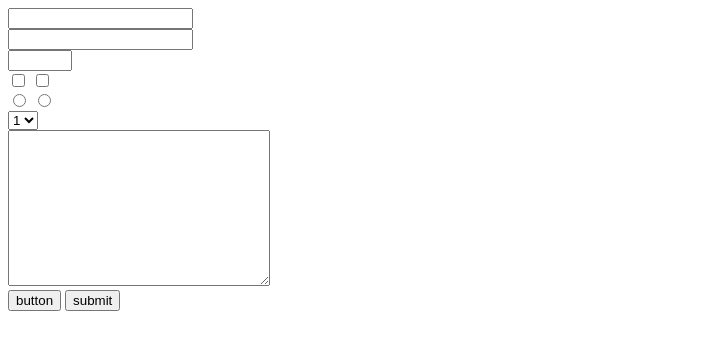
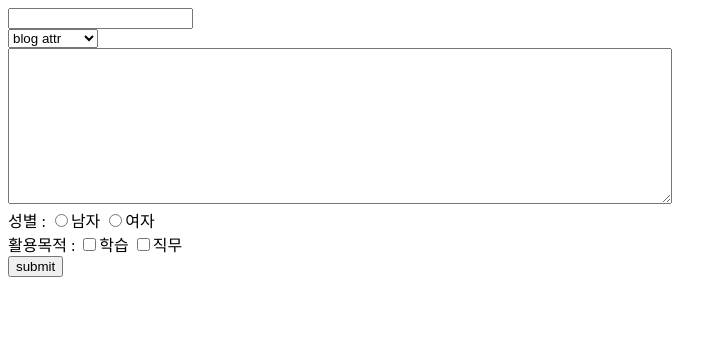
Before and after one commit to copyNdpaste/DjangoPracticesForMe, a Django app: page /blog/form/ in a window 1280 px wide. Shown: the top 350 px of the page, without its empty margins (0-727 px from the left). Run offline with Django 3.2, Linux system fonts and the light colour scheme.

Commit message:
[For Django Newbie] html tag 사용, views.py의 함수에서 request.POST.get(''), request.POST.getlist('')으로 값 받기. f는 format()임, 문자열 안에 { 변수 } 사용하기 위해 사용함. 2019.03.21

```diff
--- a/workspace/myweb/blog/templates/blog/form.html
+++ b/workspace/myweb/blog/templates/blog/form.html
@@ -8,34 +8,30 @@
     <form action="/blog/form/" method="POST">
         {% csrf_token %}
         <div>
-            <input type="text" name="txt">
+            <input type="text" name="title">
         </div>
         <div>
-            <input type="password" name="pass">
-        </div>
-        <div>
-            <input type="number" name="num" min="10" max="100" step="5">
-        </div>
-        <div>
-            <input type="checkbox" name="chk1" value="1">
-            <input type="checkbox" name="chk1" value="2">
-        </div>
-        <div>
-            <input type="radio" name="rdo1" value="1">
-            <input type="radio" name="rdo1" value="2">
-        </div>
-        <div>
-            <select name="sel">
-                <option value="1">1</option>
-                <option value="2">2</option>
+            <select name="type">
+                <option value="attr">blog attr</option>
+                <option value="size">blog size</option>
+                <option value="border">blog border</option>
             </select>
         </div>
         <div>
-            <textarea name="txt_area" cols="30" rows="10"></textarea>
+            <textarea name="note" cols="80" rows="10"></textarea>
         </div>
         <div>
-            <button type="button" onclick="alert(0)">button</button>
-            <button type="submit">submit</button>
+            성별 :
+            <input type="radio" name="gender" value="m">남자
+            <input type="radio" name="gender" value="w">여자
+        </div>
+        <div>
+            활용목적 :
+            <input type="checkbox" name="purpose" value="a">학습
+            <input type="checkbox" name="purpose" value="a">직무
+        </div>
+        <div>
+            <button type="submit">submit</submit>
         </div>
     </form>
 </body>
--- a/workspace/myweb/blog/views.py
+++ b/workspace/myweb/blog/views.py
@@ -30,4 +30,20 @@ def inputForm(request):
     if request.method == 'GET':
         return render(request, 'blog/form.html')
     elif request.method == 'POST':
-        return render(request, 'blog/form.html')
+        title = request.POST.get('title')
+        _type = request.POST.get('type')
+        note = request.POST.get('note')
+        gender = request.POST.get('gender')
+        #purpose = request.POST.get('purpose')
+        purpose = request.POST.getlist('purpose')
+
+        from django.shortcuts import HttpResponse
+        return HttpResponse(f'{title} / {_type} / {note} / {gender} / {purpose}')
+    '''context = {
+        'title' : title,
+        '_type' : _type,
+        'note' : note,
+        'gender' : gender,
+        'purpose' : purpose,
+    }
+    return render(request, 'blog/form.html', context)'''
```
